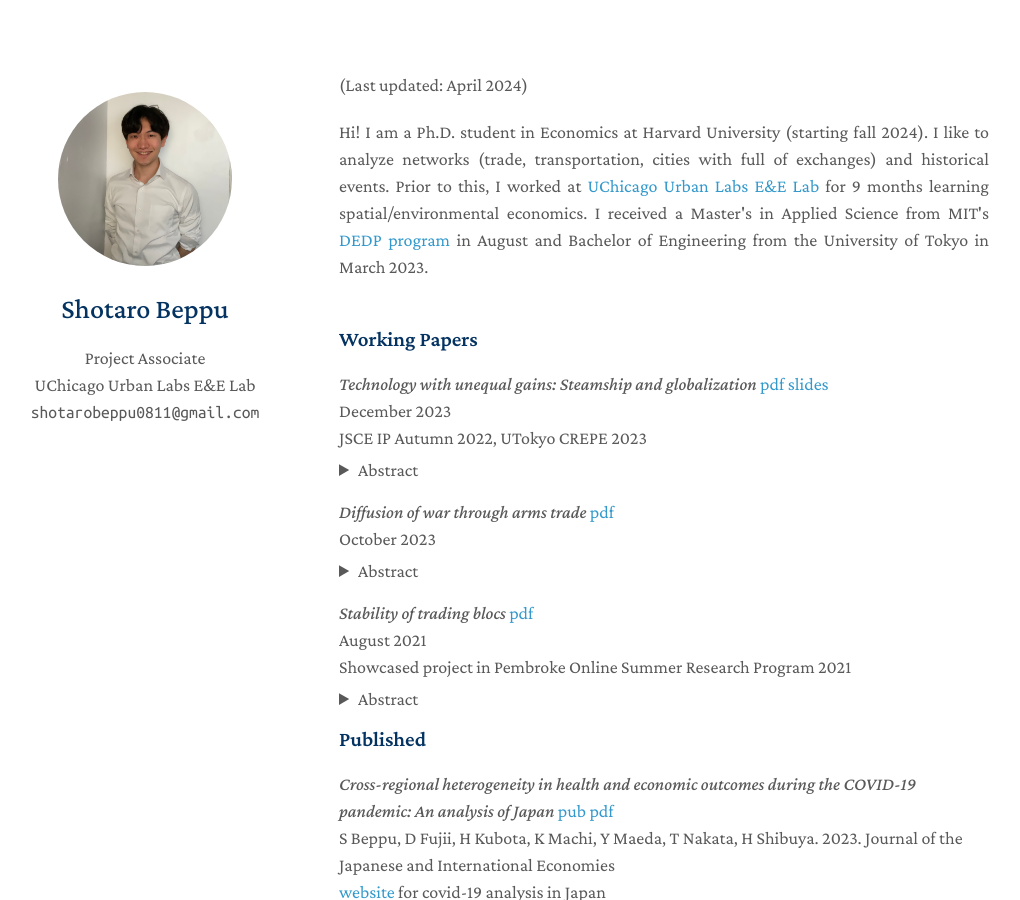
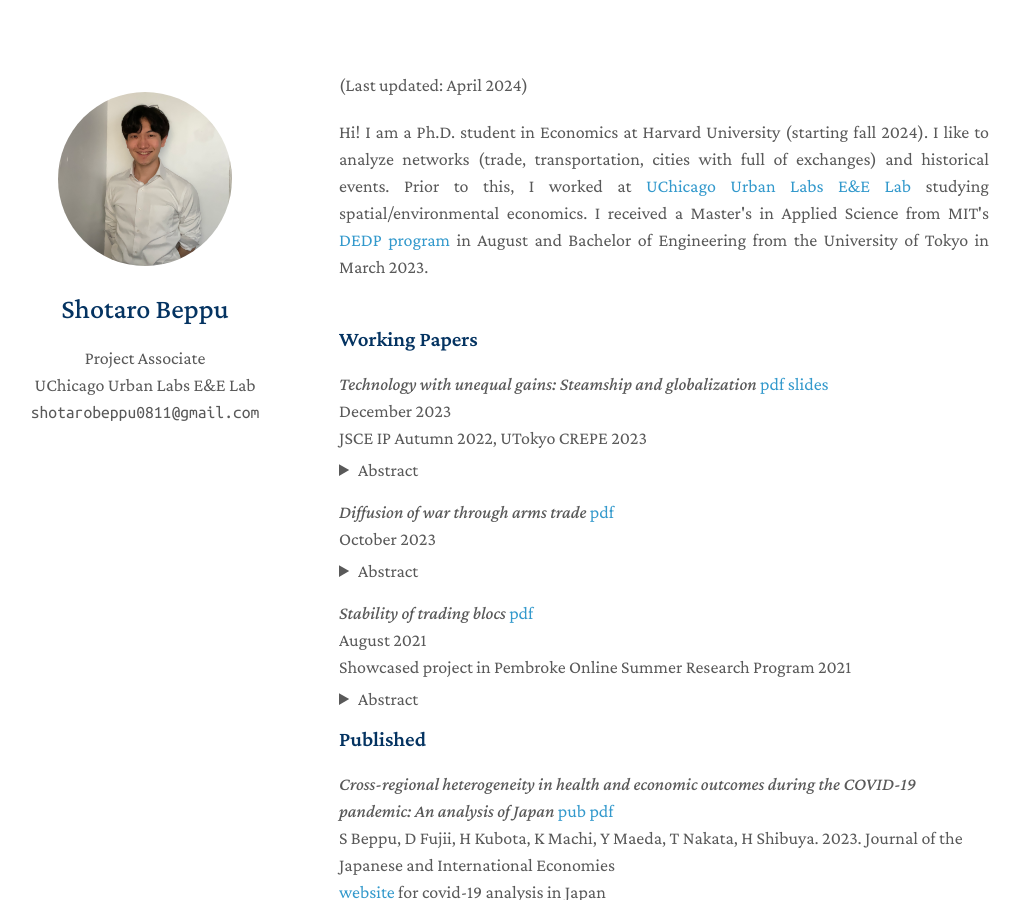
Before and after one commit to ShotaroBeppu/ShotaroBeppu.github.io, a Jekyll site: the page built from index.md, in a window 1280 px wide and 900 px high. Shown: the whole window, without its empty margins (131-1151 px from the left). Built offline with Jekyll 4.4.1, drawn with Linux system fonts in a browser that asks for light colours; nearby versions of some CDN libraries; a style sheet for code colours, icons or effects is not loaded.

Commit message:
Update index.md

```diff
--- a/index.md
+++ b/index.md
@@ -7,7 +7,7 @@ layout: homepage
 <div style="text-align: justify">
 Hi! I am a Ph.D. student in Economics at Harvard University (starting fall 2024). I like to analyze networks (trade, transportation, cities with full of exchanges) and historical events.
 
-Prior to this, I worked at <a href="https://urbanlabs.uchicago.edu/labs/energy-environment">UChicago Urban Labs E&E Lab</a>  for 9 months learning spatial/environmental economics.
+Prior to this, I worked at <a href="https://urbanlabs.uchicago.edu/labs/energy-environment">UChicago Urban Labs E&E Lab</a> studying spatial/environmental economics.
 
 I received a Master's in Applied Science from MIT's <a href="https://economics.mit.edu/academic-programs/masters-programs/masters-data-economics-and-design-policy-dedp">DEDP program</a> in August and Bachelor of Engineering from the University of Tokyo in March 2023.
 </div>
```
